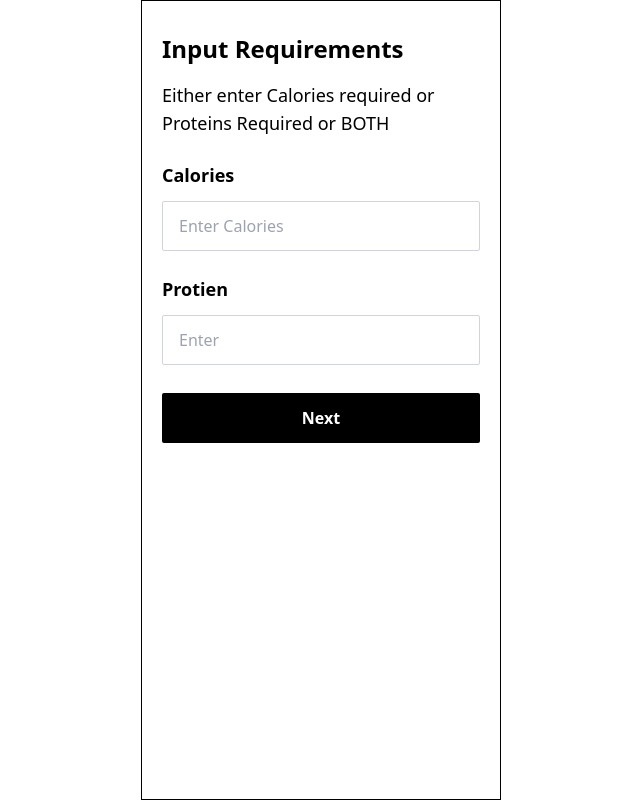
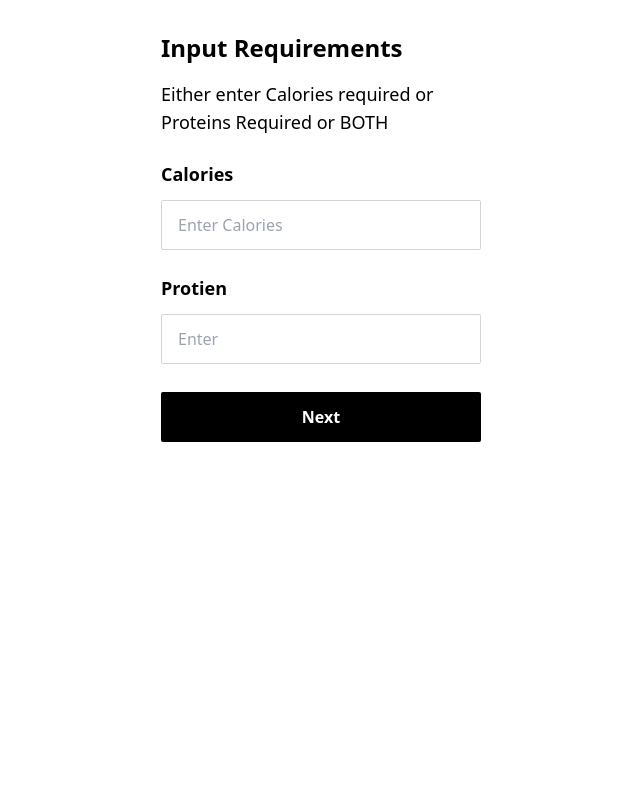
Before and after one commit to Hamza-js/foodOrderGenerator, a Next.js app: page /requirements in a window 1280 px wide. Shown: the whole page, without its empty margins (319-959 px from the left). Built offline with nearby package versions, Linux system fonts and the light colour scheme.

Commit message:
first commit

```diff
--- a/app/globals.css
+++ b/app/globals.css
@@ -4,11 +4,12 @@
 
 @layer components {
   .main {
-    @apply bg-white flex justify-center ;
+    @apply bg-white flex justify-center h-screen;
   }
+  /* @apply sm:border-black sm:border w-screen sm:max-w-[360px] h-screen self-center p-4; */
 
   .innerContainer {
-    @apply sm:border-black sm:border w-screen sm:max-w-[360px] h-screen self-center p-4;
+    @apply w-screen sm:max-w-[360px] h-full self-center p-4;
   }
 
   .button {
```
